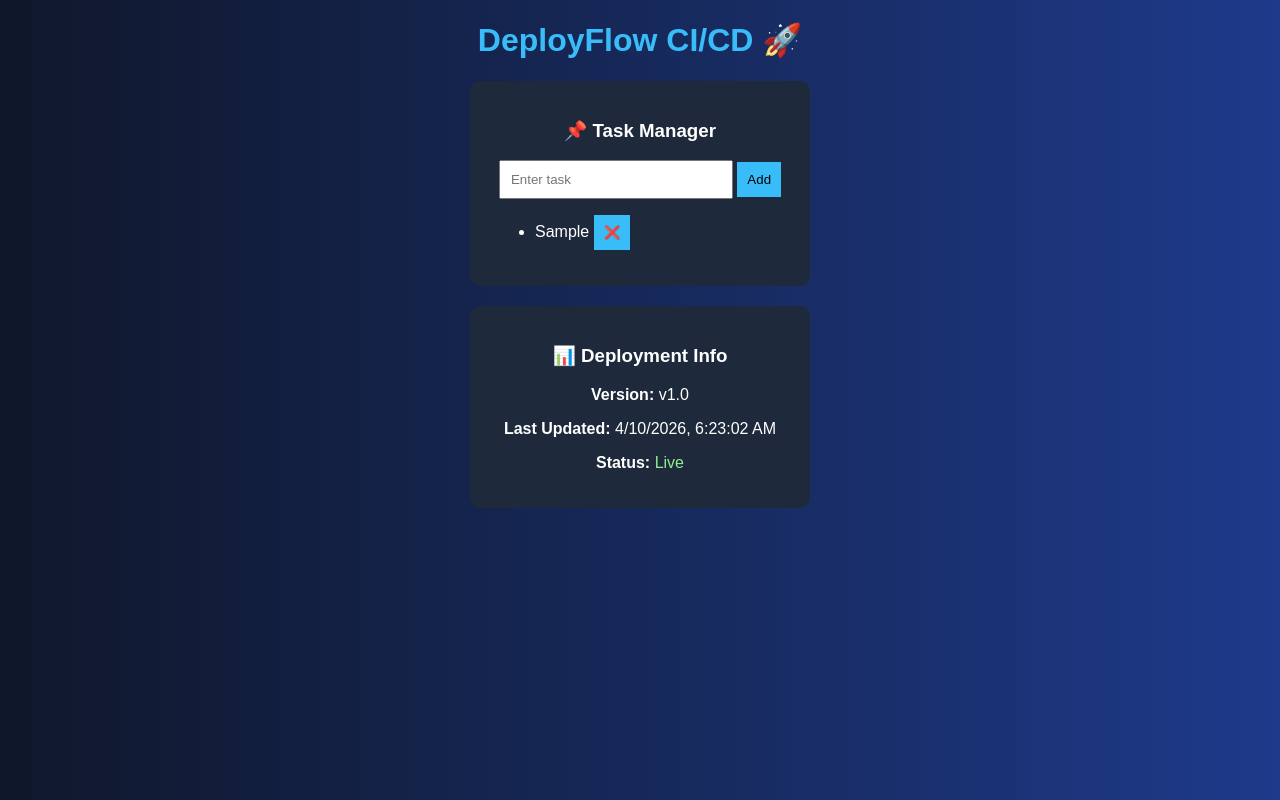
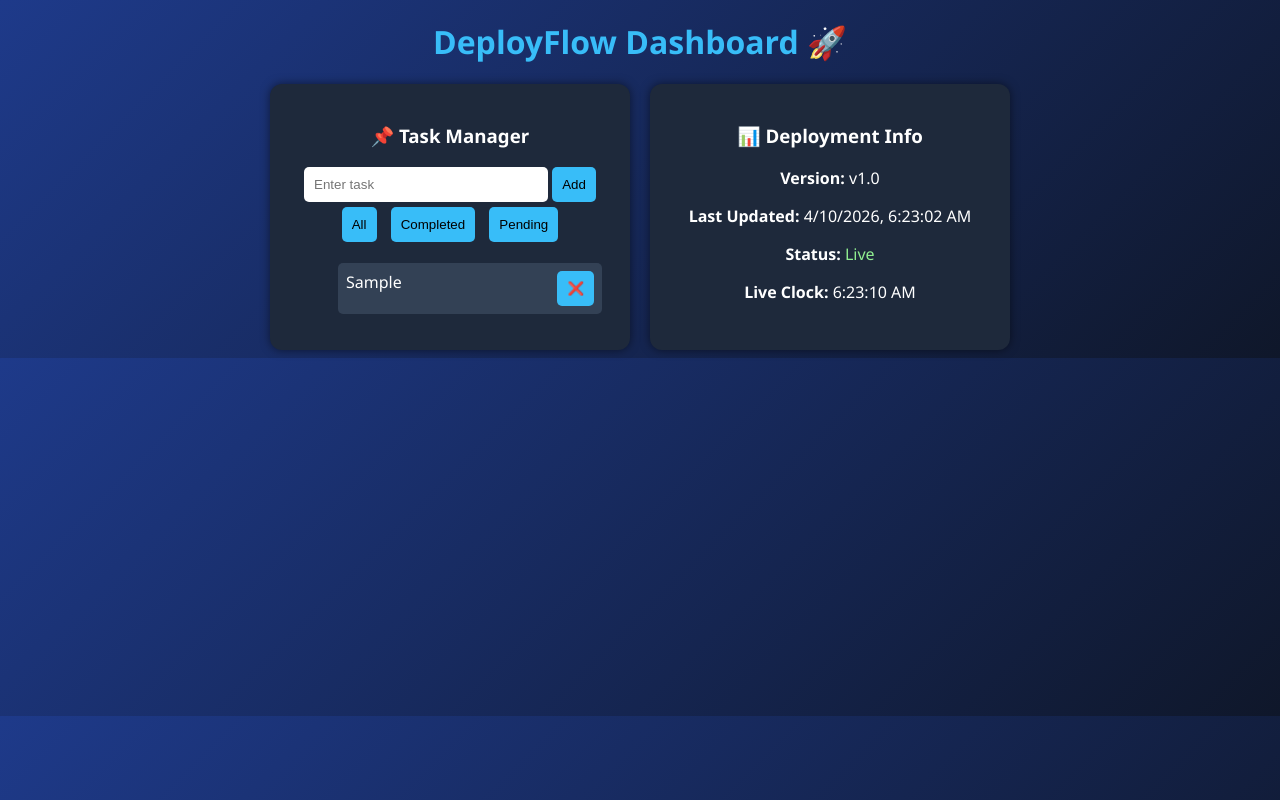
Before and after one commit to Simran24MCC20089/deployflow, a plain HTML site: page index.html in a window 1280 px wide. Both pictures are taken after typing "Sample" into the empty fields and a click on the button "Add". Drawn offline with Linux system fonts and the light colour scheme.

Commit message:
DeployFlow interactive dashboard

```diff
--- a/index.html
+++ b/index.html
@@ -1,39 +1,72 @@
 <!DOCTYPE html>
-<html>
+<html lang="en">
 <head>
-  <title>DeployFlow 🚀</title>
+<meta charset="UTF-8">
+<title>DeployFlow Dashboard 🚀</title>
+
 <style>
 body {
-      font-family: Arial;
-      background: linear-gradient(to right, #0f172a, #1e3a8a);
+  font-family: 'Segoe UI', sans-serif;
+  background: linear-gradient(135deg, #1e3a8a, #0f172a);
   color: white;
   text-align: center;
 }
 
-    h1 { color: #38bdf8; }
+h1 {
+  margin-top: 20px;
+  color: #38bdf8;
+}
 
-    .box {
+.container {
+  display: flex;
+  justify-content: center;
+  gap: 20px;
+  flex-wrap: wrap;
+}
+
+.card {
   background: #1e293b;
   padding: 20px;
-      margin: 20px auto;
-      width: 300px;
-      border-radius: 10px;
+  border-radius: 12px;
+  width: 320px;
+  box-shadow: 0 0 10px rgba(0,0,0,0.5);
 }
 
 input {
   padding: 10px;
   width: 70%;
+  border: none;
+  border-radius: 5px;
 }
 
 button {
   padding: 10px;
   background: #38bdf8;
   border: none;
+  border-radius: 5px;
   cursor: pointer;
 }
 
+button:hover {
+  background: #0ea5e9;
+}
+
 li {
-      text-align: left;
+  list-style: none;
+  margin: 8px;
+  padding: 8px;
+  background: #334155;
+  border-radius: 5px;
+  display: flex;
+  justify-content: space-between;
+}
+
+.completed {
+  text-decoration: line-through;
+  color: gray;
+}
+
+.filters button {
   margin: 5px;
 }
 </style>
@@ -41,49 +74,96 @@
 
 <body>
 
-<h1>DeployFlow CI/CD 🚀</h1>
+<h1>DeployFlow Dashboard 🚀</h1>
 
-<div class="box">
+<div class="container">
+
+<div class="card">
 <h3>📌 Task Manager</h3>
+
 <input id="taskInput" placeholder="Enter task">
 <button onclick="addTask()">Add</button>
+
+<div class="filters">
+<button onclick="filterTasks('all')">All</button>
+<button onclick="filterTasks('completed')">Completed</button>
+<button onclick="filterTasks('pending')">Pending</button>
+</div>
+
 <ul id="taskList"></ul>
 </div>
 
-<div class="box">
+<div class="card">
 <h3>📊 Deployment Info</h3>
 <p><b>Version:</b> <span id="version">v1.0</span></p>
 <p><b>Last Updated:</b> <span id="time"></span></p>
 <p><b>Status:</b> <span style="color:lightgreen;">Live</span></p>
+<p><b>Live Clock:</b> <span id="clock"></span></p>
+</div>
+
 </div>
 
 <script>
 let tasks = JSON.parse(localStorage.getItem("tasks")) || [];
+let filter = "all";
+
+function saveTasks() {
+  localStorage.setItem("tasks", JSON.stringify(tasks));
+}
 
 function renderTasks() {
   let list = document.getElementById("taskList");
   list.innerHTML = "";
-    tasks.forEach((task, index) => {
-      list.innerHTML += `<li>${task}
-      <button onclick="deleteTask(${index})">❌</button></li>`;
+
+  tasks
+    .filter(task => {
+      if (filter === "completed") return task.done;
+      if (filter === "pending") return !task.done;
+      return true;
+    })
+    .forEach((task, index) => {
+      list.innerHTML += `
+      <li class="${task.done ? 'completed' : ''}">
+        <span onclick="toggleTask(${index})">${task.text}</span>
+        <button onclick="deleteTask(${index})">❌</button>
+      </li>`;
     });
 }
 
 function addTask() {
   let input = document.getElementById("taskInput");
-    tasks.push(input.value);
-    localStorage.setItem("tasks", JSON.stringify(tasks));
+  if (input.value.trim() === "") return;
+  tasks.push({ text: input.value, done: false });
   input.value = "";
+  saveTasks();
   renderTasks();
 }
 
 function deleteTask(index) {
   tasks.splice(index, 1);
-    localStorage.setItem("tasks", JSON.stringify(tasks));
+  saveTasks();
   renderTasks();
 }
 
+function toggleTask(index) {
+  tasks[index].done = !tasks[index].done;
+  saveTasks();
+  renderTasks();
+}
+
+function filterTasks(type) {
+  filter = type;
+  renderTasks();
+}
+
+// Deployment info
 document.getElementById("time").innerText = new Date().toLocaleString();
+
+// Live clock
+setInterval(() => {
+  document.getElementById("clock").innerText = new Date().toLocaleTimeString();
+}, 1000);
+
 renderTasks();
 </script>
 
```
Lines whose indentation alone changed are shown as unchanged.
